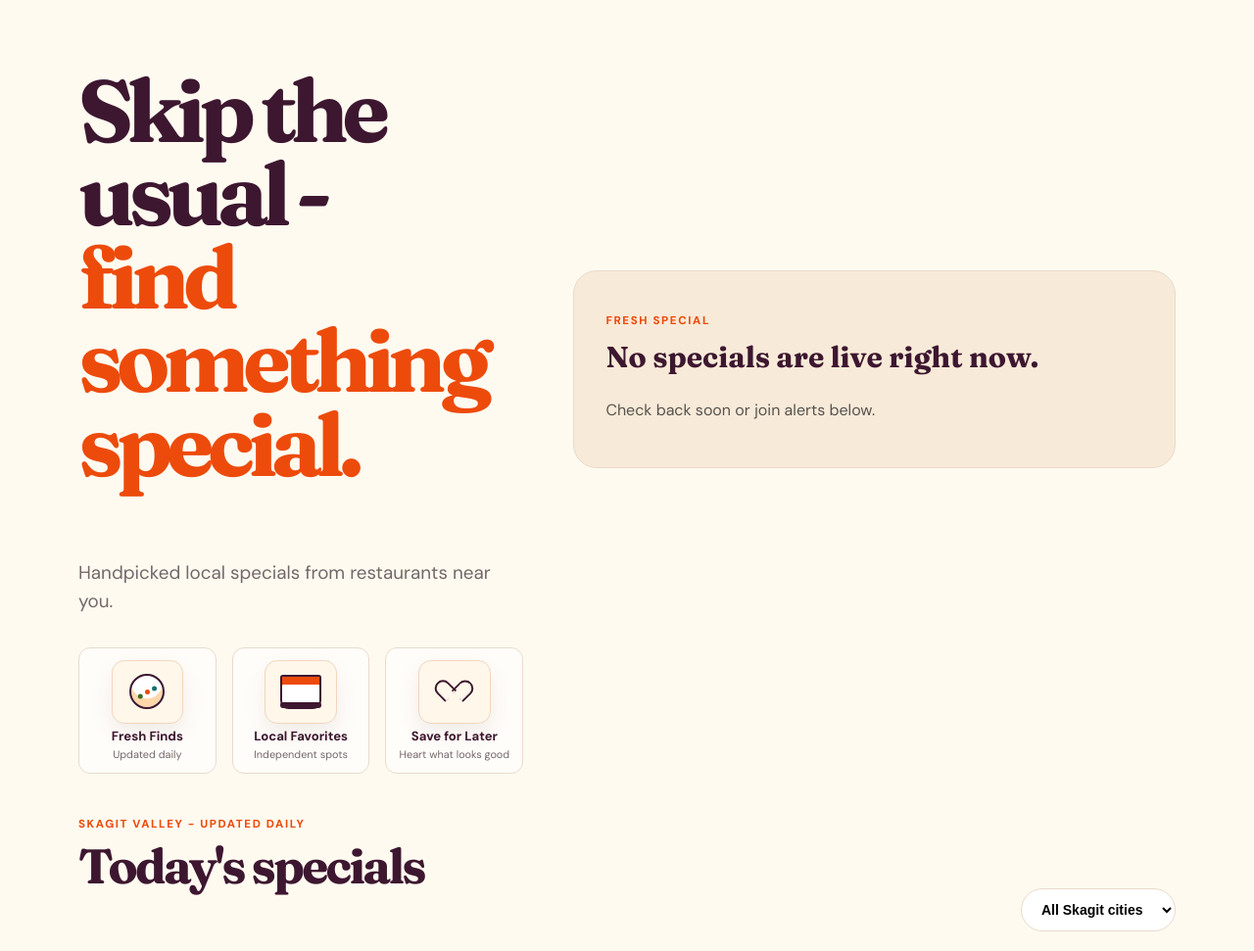
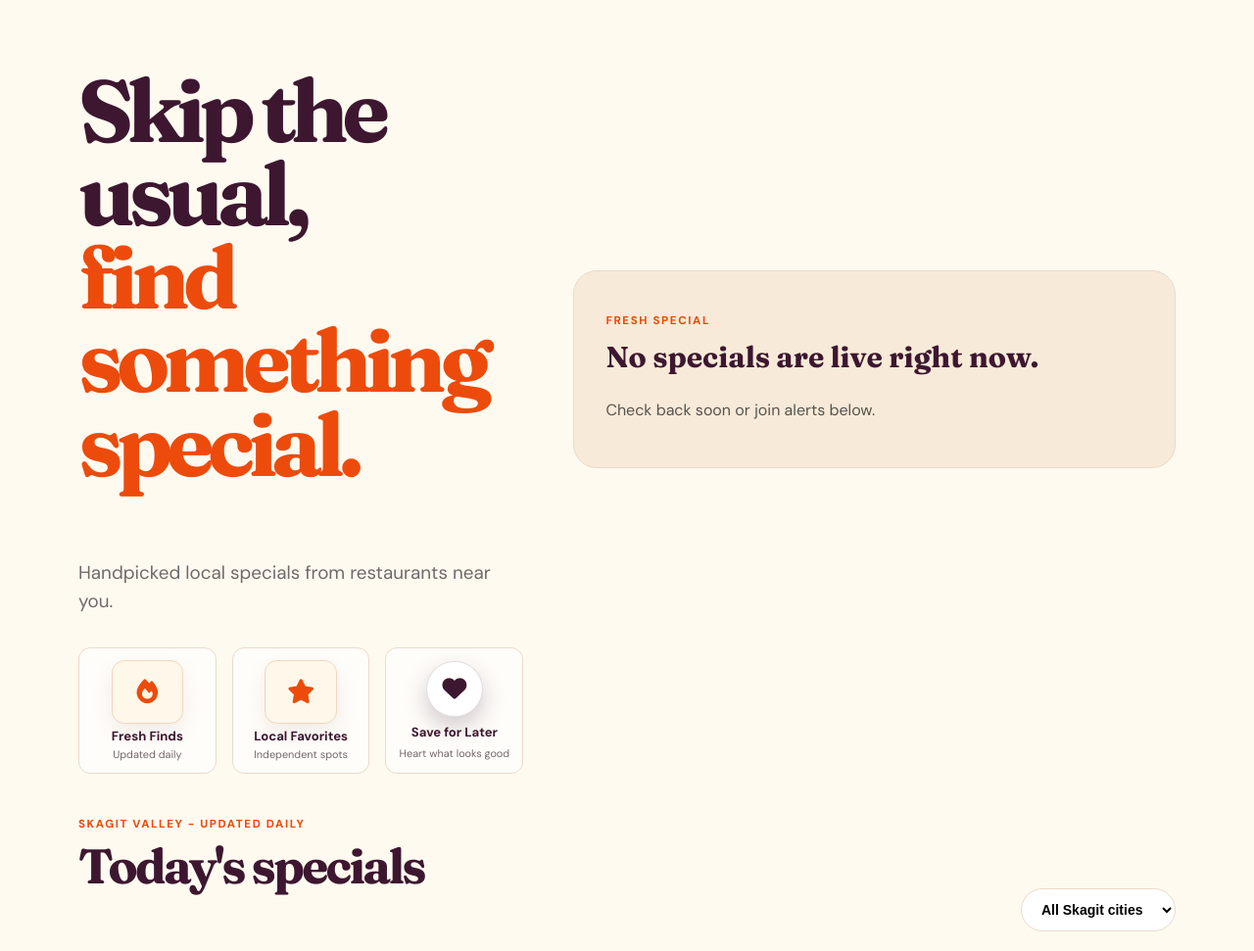
Before and after one commit to SkagitIan/Appertivo2026, a Flask app: page / in a window 1280 px wide. Shown: the part 176-1147 px from the top of the page at 98% size. Run offline with Flask 3, Linux system fonts and the light colour scheme; data that the repository does not hold is empty; some libraries are stand-ins or nearby versions.

Commit message:
Home page: cohesive hero text, FontAwesome trust badge icons
- Replace ' -<br>' in hero h1 with comma for a single flowing sentence
- Swap CSS-drawn trust badge icons for FA icons: fa-fire (Fresh Finds), fa-star (Local Favorites), fa-heart (Save for Later)
- Save for Later icon now matches the save button — white circle with plum heart

Co-Authored-By: Claude Sonnet 4.6 <noreply@anthropic.com>

```diff
--- a/static/brand.css
+++ b/static/brand.css
@@ -93,14 +93,11 @@ input:focus, select:focus, textarea:focus { border-color: var(--teal) !important
 .feed-trust-row strong { color: var(--plum); font-size: .82rem; }
 .feed-trust-row small { color: var(--muted); font-size: .68rem; line-height: 1.2; }
 .feed-trust-icon { align-items: center; background: #fff7ea; border: 1px solid #f2d6bf; border-radius: .8rem; box-shadow: 0 10px 22px rgba(77, 44, 29, .08); color: var(--plum); display: inline-flex; font-size: 1rem; font-weight: 900; height: 4.1rem; justify-content: center; position: relative; width: 4.6rem; }
-.feed-trust-icon::before, .feed-trust-icon::after { content: ""; position: absolute; }
-.icon-curated::before { background: white; border: 2px solid currentColor; border-radius: 50%; box-shadow: inset 0 -.55rem 0 #fed7aa; height: 2rem; width: 2rem; }
-.icon-curated::after { background: var(--orange); border-radius: 999px; box-shadow: -.45rem .28rem 0 #397026, .44rem -.22rem 0 #176f70; height: .34rem; width: .34rem; }
-.icon-local::before { background: white; border: 2px solid currentColor; border-radius: .18rem .18rem .55rem .55rem; box-shadow: inset 0 .5rem 0 #ed4b0b; height: 1.95rem; width: 2.35rem; }
-.icon-local::after { background: currentColor; border-radius: 999px; bottom: .92rem; height: .4rem; width: 2.65rem; }
-.icon-save::before, .icon-save::after { border: 2px solid currentColor; border-bottom: 0; border-radius: 1rem 1rem 0 0; height: 1.1rem; top: 1.38rem; width: .8rem; }
-.icon-save::before { left: 1.65rem; transform: rotate(-45deg); transform-origin: 0 100%; }
-.icon-save::after { right: 1.65rem; transform: rotate(45deg); transform-origin: 100% 100%; }
+.feed-trust-icon i { font-size: 1.55rem; }
+.icon-curated i { color: var(--orange); }
+.icon-local i { color: var(--orange); }
+.icon-save { background: white; border-color: rgba(61, 23, 48, .14); border-radius: 50%; box-shadow: 0 10px 24px rgba(44, 17, 37, .22); height: 3.6rem; width: 3.6rem; }
+.icon-save i { color: var(--plum); }
 .featured-special-panel { min-width: 0; }
 .featured-special-card { background: var(--paper); border: 1px solid var(--line); border-radius: 1rem; box-shadow: 0 18px 48px rgba(77, 44, 29, .14); overflow: hidden; }
 .featured-special-media { height: clamp(14rem, 27vw, 19rem); overflow: hidden; position: relative; }
--- a/templates/home.html
+++ b/templates/home.html
@@ -7,12 +7,12 @@
   <div class="page-width feed-hero-grid">
     <div class="feed-hero-copy">
       <p class="eyebrow feed-eyebrow">Fresh specials. Local flavor.</p>
-      <h1 class="display-xl">Skip the usual -<br><span>find something special.</span></h1>
+      <h1 class="display-xl">Skip the usual,<br><span>find something special.</span></h1>
       <p class="feed-hero-text">{{ page_description or "Handpicked local specials from restaurants near you." }}</p>
       <div class="feed-trust-row" aria-label="Appertivo highlights">
-        <div><span class="feed-trust-icon icon-curated" aria-hidden="true"></span><strong>Fresh Finds</strong><small>Updated daily</small></div>
-        <div><span class="feed-trust-icon icon-local" aria-hidden="true"></span><strong>Local Favorites</strong><small>Independent spots</small></div>
-        <div><span class="feed-trust-icon icon-save" aria-hidden="true"></span><strong>Save for Later</strong><small>Heart what looks good</small></div>
+        <div><span class="feed-trust-icon icon-curated" aria-hidden="true"><i class="fa-solid fa-fire"></i></span><strong>Fresh Finds</strong><small>Updated daily</small></div>
+        <div><span class="feed-trust-icon icon-local" aria-hidden="true"><i class="fa-solid fa-star"></i></span><strong>Local Favorites</strong><small>Independent spots</small></div>
+        <div><span class="feed-trust-icon icon-save" aria-hidden="true"><i class="fa-solid fa-heart"></i></span><strong>Save for Later</strong><small>Heart what looks good</small></div>
       </div>
     </div>
     <aside class="featured-special-panel">
```
